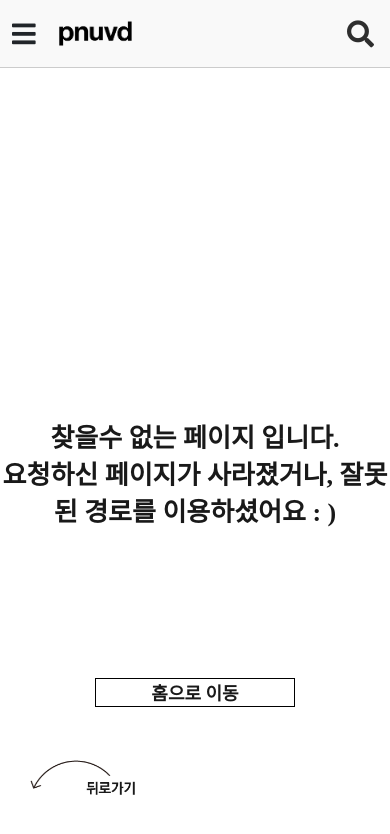
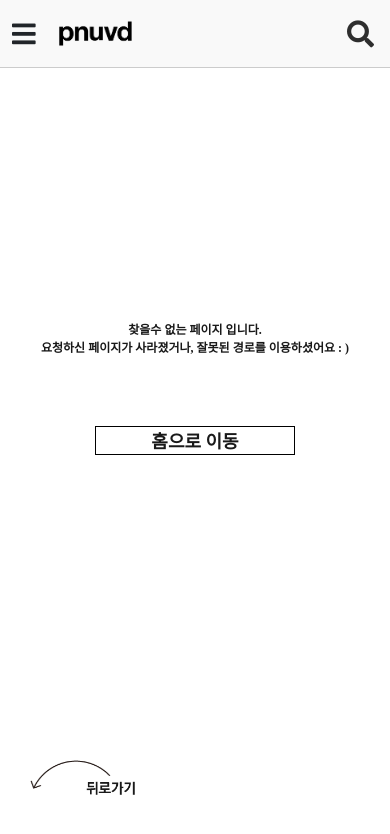
Before and after one commit to NPclown/pusan-visual-design-exhibition-site, a React (Create React App) app: page /error in a window 390 px wide. Shown: the top 834 px of the page. Built offline with nearby package versions, Linux system fonts and the light colour scheme; a web font is replaced by a local one.

Commit message:
디자인 오류 수정

```diff
--- a/src/assets/artdetailpage.css
+++ b/src/assets/artdetailpage.css
@@ -150,4 +150,8 @@
         font-size : 12px !important;
         width : 5px;
     }
+
+    .comment-mobile{
+        display: none;
+    }
 }
--- a/src/assets/guestpage.css
+++ b/src/assets/guestpage.css
@@ -101,12 +101,14 @@
         width: 64vw;
         word-break: break-all;
         line-height: 15px !important;
+        font-size : 10px !important;
     }
 
     .guest-date {
         min-width: 2vw;
         margin-left : 4vw;
         line-height: 15px !important;
+        font-size : 10px !important;
     }
 
     .guest-arrows {
--- a/src/assets/main.css
+++ b/src/assets/main.css
@@ -568,4 +568,16 @@ a {
         display: none;
     }
 
+    .mobile-error{
+        font-size : 12px !important;
+        margin-top : 30vh;
+    }
+
+    .error-button {
+        width: 200px;
+        margin-top : 70px;
+        margin-bottom: 0px;
+        margin-left : auto;
+        margin-right : auto;
+    }
 }
--- a/src/components/Comment/Comment.js
+++ b/src/components/Comment/Comment.js
@@ -148,7 +148,10 @@ const Comment = (props) =>{
                         <Pagination getData={(page) => setPage(page)} article_id={props.id} current={page} count={state.data.count}></Pagination>
                     ) : ("")
                 }
-                <BackArrow {...props} path={`/art/${props.type}`}></BackArrow>
+                <div className="comment-mobile">
+                    <BackArrow {...props} path={`/art/${props.type}`}></BackArrow>
+
+                </div>
 
                 <Modal backdrop="static" show={isDeleteOpen}  onHide={() => setIsDeleteOpen(false)} className= "modal-del-size" >
                     <Modal.Header bsPrefix = "modal-title">
--- a/src/components/Guest/GuestCont.js
+++ b/src/components/Guest/GuestCont.js
@@ -3,10 +3,10 @@ import React from 'react';
 const GuestCont = (props) =>{
     return (
         <div className="guest-group" id={props.id}>
-            <div className="guest-cont font-s10-w5-b9">
+            <div className="guest-cont font-s16-w5-b9">
                 {props.cont}
             </div>
-            <div className="guest-date font-s10-w5-b9">
+            <div className="guest-date font-s16-w5-b9">
                 {props.date}
             </div>
         </div>
--- a/src/pages/NoMatch.js
+++ b/src/pages/NoMatch.js
@@ -11,7 +11,7 @@ const NoMatch = (props) =>{
         <div className="App">
           <Header></Header>
           <div className="content">
-              <div className="font-s26-w7-b9 error">
+              <div className="font-s26-w7-b9 error mobile-error">
                 찾을수 없는 페이지 입니다.<br/>
                 요청하신 페이지가 사라졌거나, 잘못된 경로를 이용하셨어요 : )
               </div>
```
